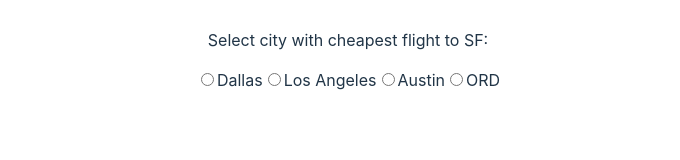
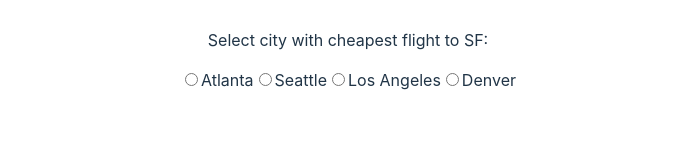
Before and after one commit to t-ylerJ/rfp2404-mvp, a React (Vite) app in the folder flightSF/: page / in a window 1280 px wide. Shown: the part 364-524 px from the top of the page, without its empty margins (292-972 px from the left). Built offline with nearby package versions, Linux system fonts and the light colour scheme; no server answers.

Commit message:
Create nested map to retrieve itenerary duration

```diff
--- a/flightSF/src/components/App.jsx
+++ b/flightSF/src/components/App.jsx
@@ -17,21 +17,9 @@ function App() {
   const [searchIteneraries, setSearchIteneraries] = useState([]);
   const [searchPrices, setSearchPrices] = useState([]);
   const [searchReturn, setSearchReturn] = useState([])
+
   const cities = [
-//       'Dallas',
-//       'New York',
-//       'LA',
-//       'Houston',
-//       'Chicago',
-//       'Denver',
-//       'San Antonio',
-//       'Boston',
-//       'Helena',
-//       'Orlando',
-//       'Seattle'
-//   ];
 
-// const cities2 = [
   {
     'name': 'Dallas',
     'code': 'DFW',
@@ -59,8 +47,19 @@ function App() {
   {
     'name': 'Denver',
     'code': 'DEN',
-    'price': 1
-  }
+    'price': 4
+  },
+  {
+    'name': 'Atlanta',
+    'code': 'ATL',
+    'price': 3
+  },
+  {
+    'name': 'Seattle',
+    'code': 'SEA',
+    'price': 5
+  },
+
 ]
 
 
@@ -93,8 +92,7 @@ useEffect(() => {
     selectedCity === winningCity ? setGameState(true) : setGameState(false);
     setCityNames(cityChoices.map(city => (city.name)))
 }
-console.log(winningCity)
-console.log(cityChoices)
+
 const handleChange = (e) => {
   setSelectedCity(e.target.value);
 }
@@ -126,18 +124,32 @@ const getFlights = async function(location) {
  try {
 
    const response = await axios.post('https://test.api.amadeus.com/v2/shopping/flight-offers', flightSearch,{ headers: {
-     "Authorization": "Bearer 336GaO0xGdW9ZHtUzbcZ3mcJswAO",
+     "Authorization": "Bearer 88TcwJCvcwCrFK8SiyjeGHQQFSnq",
      "Content-Type": "application/json"
     }});
-    setSearchReturn(response.data.data)
+    // setSearchReturn(response.data.data.iteneraries.map((itenerary) => itenerary.segments.map((segment) => segment.departurn.iataCode)))
+
+//     setSearchIteneraries(response.data.data.map((flight) => (
+//       // { 'itenerary': itenerary, 'price': price }
+//       { 'id': flight.id, 'itenerary': flight.itineraries, 'price': flight.price.total }
+//     ))
+// );
     setSearchIteneraries(response.data.data.map((flight) => (
-      // { 'itenerary': itenerary, 'price': price }
-      { 'id': flight.id, 'itenerary': flight.iteneraries, 'price': flight.price.total }
-    )));
+      { 'id': flight.id, 'itenerary': flight.itineraries, 'price': flight.price.total }
+      ))
+    );
+    const departing = searchIteneraries.map((itenerary)=> (
+      itenerary.itenerary.map((segment) => (
+        segment.duration)
+      )));
+    setSearchReturn(departing)
+
+
   } catch(err) {
     console.error('Error fetching flight data:', err)
   }
-    }
+}
+
 
 useEffect(() => {
 getFlights('LAX')
```
Also changed, not shown: 1 other file (tests, documents, lock files or other folders).
